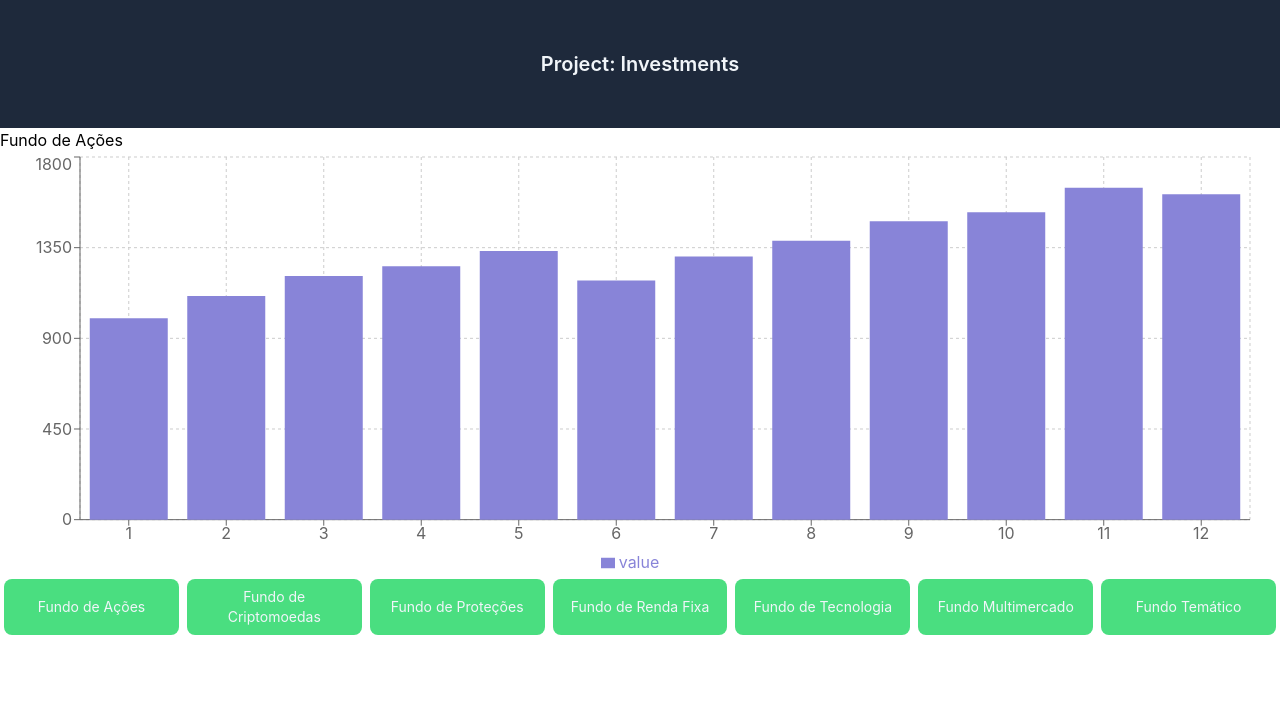
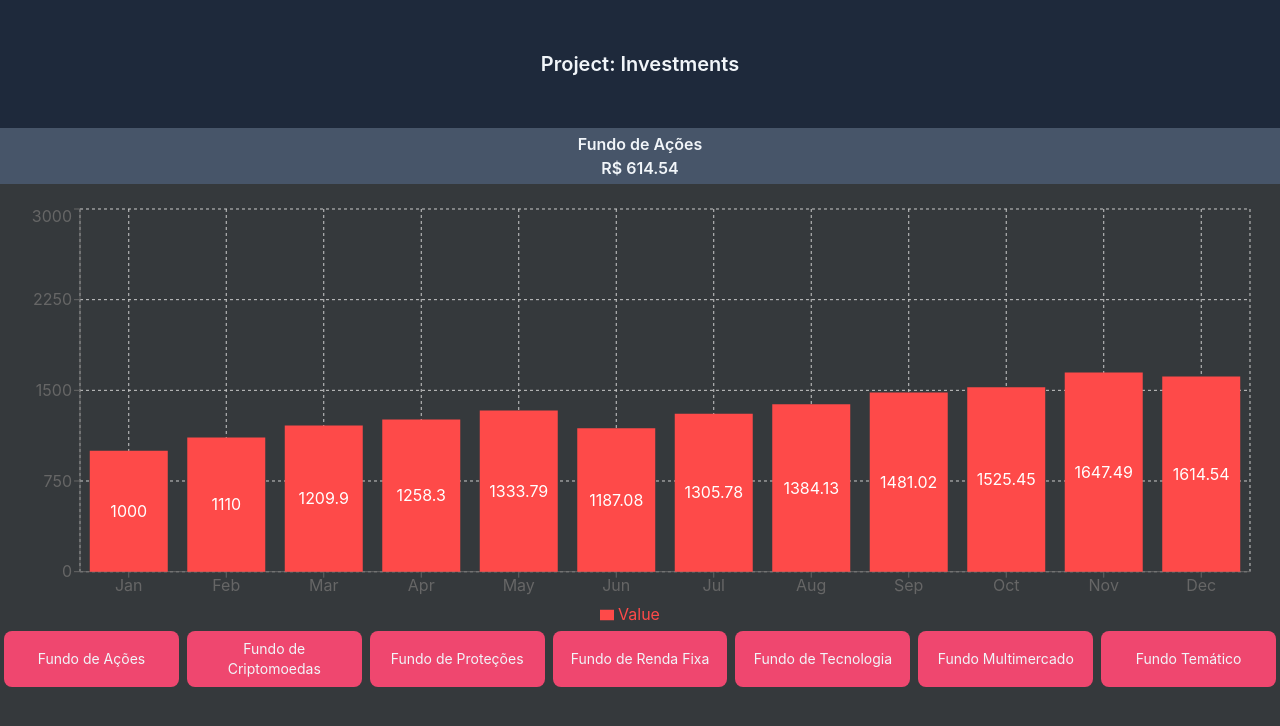
Before and after one commit to AlecMMedeiros/react-investment, a React (Create React App) app: page / in a window 1280 px wide. Shown: the top 726 px of the page. Built offline with nearby package versions, Linux system fonts and the light colour scheme.

Commit message:
temporary

```diff
--- a/public/index.html
+++ b/public/index.html
@@ -7,11 +7,11 @@
     <meta name="theme-color" content="#000000" />
     <meta
       name="description"
-      content="Web site created using create-react-app"
+      content="Small project to test graphic in React"
     />
     <link rel="apple-touch-icon" href="%PUBLIC_URL%/logo192.png" />
     <link rel="manifest" href="%PUBLIC_URL%/manifest.json" />
-    <title>React App</title>
+    <title>Project: Investments</title>
   </head>
   <body>
     <noscript>You need to enable JavaScript to run this app.</noscript>
--- a/src/components/GraphBar.jsx
+++ b/src/components/GraphBar.jsx
@@ -2,6 +2,7 @@ import { useState } from 'react';
 import investmentsData from '../database/investments-2022-11-btc.json';
 import {
   BarChart,
+  LabelList,
   Bar,
   XAxis,
   YAxis,
@@ -11,6 +12,7 @@ import {
   ResponsiveContainer,
 } from 'recharts';
 import StatusBar from '../components/StatusBar';
+import { resumeByMonth } from '../helpers/helpers';
 
 export default function GraphBar() {
   const [selectedFundId, setSelectedFundId] = useState(
@@ -32,15 +34,26 @@ export default function GraphBar() {
     setSelectedFundName(fundId[0].description);
   };
 
+  const Result = Filter[11].value - Filter[0].value;
+
+  const monthReturn = [];
+
+  for (let i = 0; i < investNames.length; i++) {
+    const mReturn = Filter[i + 1].value / Filter[i].value - 1;
+    monthReturn.push(mReturn.toFixed(2));
+  }
+
+  const ResultFullByMonth = resumeByMonth(Filter);
+
   return (
     <>
-      <StatusBar fund={selectedFundName} />
+      <StatusBar fund={selectedFundName} Result={Result} />
       <div>
         <ResponsiveContainer width='100%' aspect={3}>
           <BarChart
             width={500}
             height={300}
-            data={Filter}
+            data={ResultFullByMonth}
             margin={{
               top: 5,
               right: 30,
@@ -49,23 +62,24 @@ export default function GraphBar() {
             }}
           >
             <CartesianGrid strokeDasharray='3 3' />
-            <XAxis dataKey='month' name='Month' />
-            <YAxis />
+            <XAxis dataKey='Month' name='Month' />
+            <YAxis type='number' domain={[0, 3000]} />
             <Tooltip />
             <Legend />
-            <Bar
-              dataKey='value'
-              type='number'
-              fill='#8884d8'
-              tickFormatter={(value) => value.toFixed('2')}
-            />
+            <Bar dataKey='Value' fill='#fe4a49'>
+              <LabelList
+                dataKey='Value'
+                position='insideStart'
+                style={{ fill: 'white' }}
+              />
+            </Bar>
           </BarChart>
         </ResponsiveContainer>
         <div className='grid grid-cols-7 text-sm'>
           {investNames.map((ele) => (
             <button
               key={ele}
-              className='bg-green-400 mx-1 p-2 rounded-lg text-slate-100'
+              className='bg-[#ef476f] hover:bg-[#f45b69] mx-1 p-2 rounded-lg text-slate-100'
               onClick={handleClick}
               name={ele}
             >
--- a/src/components/StatusBar.jsx
+++ b/src/components/StatusBar.jsx
@@ -1,7 +1,8 @@
-export default function StatusBar ({fund}) {
+export default function StatusBar({ fund, Result }) {
   return (
-    <section>
-      <span>{fund}</span>
+    <section className="h-14 flex flex-col mb-5 justify-center items-center bg-slate-600 text-slate-100 font-semibold">
+      <div>{fund}</div>
+      <div>R$ {Intl.NumberFormat('pr-BR').format(Result.toFixed(2))}</div>
     </section>
-  )
+  );
 }
--- /dev/null
+++ b/src/helpers/helpers.js
@@ -0,0 +1,29 @@
+export const resumeByMonth = (Filter) => {
+  const monthTable = {
+    1: 'Jan',
+    2: 'Feb',
+    3: 'Mar',
+    4: 'Apr',
+    5: 'May',
+    6: 'Jun',
+    7: 'Jul',
+    8: 'Aug',
+    9: 'Sep',
+    10: 'Oct',
+    11: 'Nov',
+    12: 'Dec',
+  };
+
+  const newObject = [];
+
+  for (let index = 0; index < Filter.length; index++) {
+    const month = monthTable[Filter[index].month];
+    const value =Number(Filter[index].value.toFixed(2));
+    newObject.push({
+      Month: month,
+      Value: value,
+    });
+  }
+
+  return newObject;
+};
--- a/src/styles/index.css
+++ b/src/styles/index.css
@@ -9,6 +9,7 @@ body {
     sans-serif;
   -webkit-font-smoothing: antialiased;
   -moz-osx-font-smoothing: grayscale;
+  background-color: #35393c;
 }
 
 code {
```
